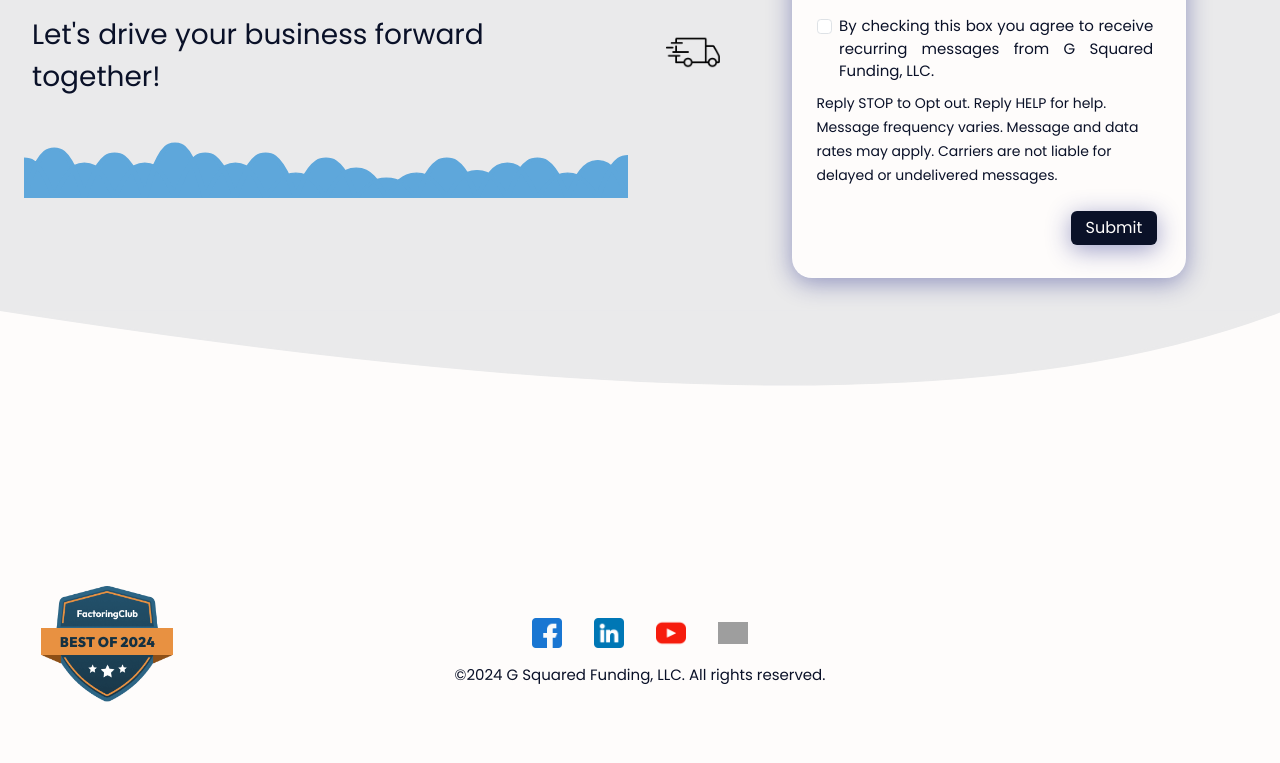
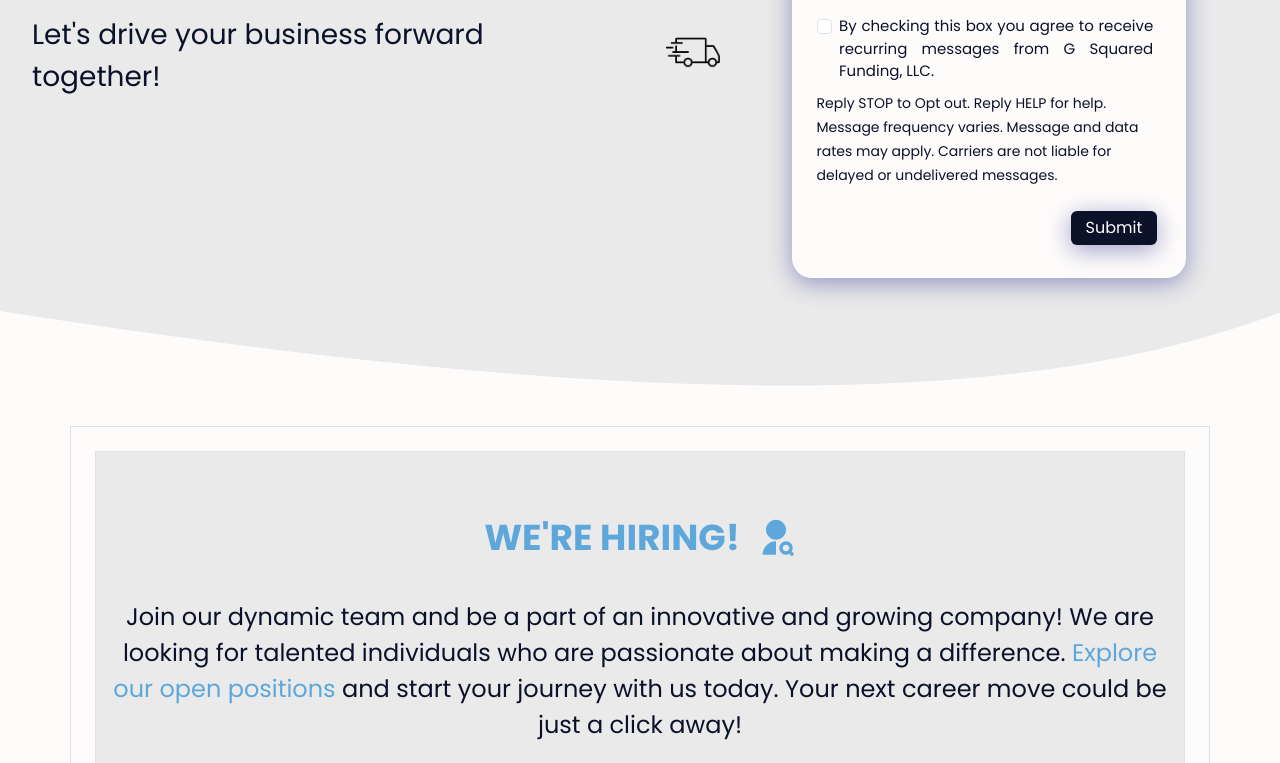
Before and after one commit to larigens/gsf, a React (Create React App) app in the folder client/: page / in a window 1280 px wide. Shown: the part 4577-5340 px from the top of the page. Before the commit the page ends 5291 px from the top, so only its background shows below. Built offline with nearby package versions, Linux system fonts and the light colour scheme; no server answers; grey boxes are pictures that could not be loaded.

Commit message:
chanegd design on working with gsf page and added we are hiring section in the homepage

```diff
--- a/client/src/App.css
+++ b/client/src/App.css
@@ -407,6 +407,10 @@ h1 {
 
 .border-right {
   border-right: var(--border-bottom) !important;
+}
+
+.border-left {
+  border-left: var(--border-bottom) !important;
 }
 
 
--- a/client/src/components/Application.jsx
+++ b/client/src/components/Application.jsx
@@ -23,8 +23,8 @@ export const Application = ({ pdf }) => {
                     </Link>
                 </Container>
             </Col>
-            <Col md={4}>
-                <Container className='mb-4'>
+            <Col md={4} className='border-left'>
+                <Container className='mb-4 ms-2'>
                     <h1 className="text-justify fw-bold">OR</h1>
                     <p className="mt-4 fs-24 fw-semibold">1. Fill out the application online</p>
 
--- a/client/src/pages/Home.jsx
+++ b/client/src/pages/Home.jsx
@@ -15,6 +15,7 @@ import { BiHappy } from "react-icons/bi";
 
 import { RiDoubleQuotesL } from "react-icons/ri";
 import { RiDoubleQuotesR } from "react-icons/ri";
+import { RiUserSearchFill } from "react-icons/ri";
 
 import wallet from '../assets/icons/wallet.png';
 import rightArrow from '../assets/icons/right-arrow.png';
@@ -50,6 +51,7 @@ const Home = () => {
         <TestimonialsSection theme={theme} classNames={classNames} variant={variant} />
         <TransitionSection theme={theme} classNames={classNames} />
         <MissionSection theme={theme} classNames={classNames} />
+        <CareerSection theme={theme} classNames={classNames} />
       </Layout >
     </>
   );
@@ -368,32 +370,7 @@ const MissionSection = ({ theme, classNames }) => {
               </motion.div>
             </Container>
             {/* Change that to a road? */}
-            <svg id="clouds" xmlns="http://www.w3.org/2000/svg" version="1.1" width="100%" height="100" viewBox="0 0 100 100" preserveAspectRatio="none">
-              <path d="M-5 100 Q 0 20 5 100 Z
-						 M0 100 Q 5 0 10 100
-						 M5 100 Q 10 30 15 100
-						 M10 100 Q 15 10 20 100
-						 M15 100 Q 20 30 25 100
-						 M20 100 Q 25 -10 30 100
-						 M25 100 Q 30 10 35 100
-						 M30 100 Q 35 30 40 100
-						 M35 100 Q 40 10 45 100
-						 M40 100 Q 45 50 50 100
-						 M45 100 Q 50 20 55 100
-						 M50 100 Q 55 40 60 100
-						 M55 100 Q 60 60 65 100
-						 M60 100 Q 65 50 70 100
-						 M65 100 Q 70 20 75 100
-						 M70 100 Q 75 45 80 100
-						 M75 100 Q 80 30 85 100
-						 M80 100 Q 85 20 90 100
-						 M85 100 Q 90 50 95 100
-						 M90 100 Q 95 25 100 100
-						 M95 100 Q 100 15 105 100 Z"
-                className='accent-fill'
-              >
-              </path>
-            </svg>
+
           </Col>
           <Col xs={12} sm={6} md={4} className="my-auto mx-auto">
             <ContactForm />
@@ -407,4 +384,21 @@ const MissionSection = ({ theme, classNames }) => {
   );
 };
 
+const CareerSection = ({ theme, classNames }) => {
+  return (
+    <Container className='border my-3 p-3 d-flex justify-content-center'>
+      <Container className={classNames(theme === 'Light Mode' ? 'secondary-bg' : 'bg-dark-accent', 'py-5 mx-2 my-2 border')}>
+        <Container className='d-flex align-items-center text-center justify-content-center'>
+          <h2 className="fw-bold py-2 my-2 secondary-color fs-36">WE'RE HIRING!</h2>
+          <RiUserSearchFill className="secondary-color icon-40 ms-3" />
+        </Container>
+        <Row className="d-flex align-items-center radius-20 my-3 text-center justify-content-center">
+          <p className="mt-2 fs-24">Join our dynamic team and be a part of an innovative and growing company! We are looking for talented individuals who are passionate about making a difference. <Link to='careers' className='link-color hover-link-color'>Explore our open positions </Link>and start your journey with us today. Your next career move could be just a click away!</p>
+          <Link to='/careers/application' className='bordered-text hover-link-color fs-26'>Apply now!</Link>
+        </Row>
+      </Container>
+    </Container>
+  );
+};
+
 export default Home;
--- a/client/src/pages/Resources/Credit.jsx
+++ b/client/src/pages/Resources/Credit.jsx
@@ -23,7 +23,7 @@ export const Credit = () => {
 
                 <Row className="d-flex justify-content-center">
                     <Col md={4} className="text-center">
-                        <Image className="img-fluid" style={{ width: '350px', height: 'auto' }} src={creditck} alt="factors network webpage screenshot" />
+                        <Image className="img-fluid my-4 h-auto w-60"  src={creditck} alt="factors network webpage screenshot" />
                     </Col>
                     <Col md={8} className={classNames(theme === 'Light Mode' ? 'secondary-bg' : 'bg-dark-accent', 'me-auto p-5 radius-20')}>
                         <h2 className="secondary-color fw-bold my-2 fs-36 tracking-in-expand">Credit Services</h2>
--- a/client/src/pages/Resources/Resources.jsx
+++ b/client/src/pages/Resources/Resources.jsx
@@ -344,3 +344,21 @@ export const Resources = () => {
         );
     }
 }
+
+export const AppLink = ({ name, appStoreLink, playStoreLink }) => {
+    return (
+        <div className="my-3">
+            <p className="my-2 secondary-color fs-19">{name}</p>
+            <Row>
+                <Col>
+                    <a tabIndex="0" href={appStoreLink} target="_blank" rel="noopener noreferrer">
+                        <Image className="img-fluid me-2 icon-150 m-2" src="https://developer.apple.com/assets/elements/badges/download-on-the-app-store.svg" alt="Download on the App Store" />
+                    </a>
+                    <a tabIndex="0" href={playStoreLink} target="_blank" rel="noopener noreferrer">
+                        <Image className="img-fluid me-2 icon-150 m-2" src="https://upload.wikimedia.org/wikipedia/commons/thumb/7/78/Google_Play_Store_badge_EN.svg/2560px-Google_Play_Store_badge_EN.svg.png" alt="Get it on Google Play" />
+                    </a>
+                </Col>
+            </Row>
+        </div>
+    );
+}
--- a/client/src/pages/Resources/WorkingGSF.jsx
+++ b/client/src/pages/Resources/WorkingGSF.jsx
@@ -5,8 +5,12 @@ import { Link } from 'react-router-dom';
 import logo from '../../assets/logo.png';
 import postage from '../../assets/icons/postage-stamp.png';
 import stamp from '../../assets/icons/stamp.png';
+import { useTheme } from '../../components/ThemeContext';
 
 export const WorkingGSF = () => {
+    const { theme } = useTheme();
+    const classNames = (...classes) => classes.filter(Boolean).join(' ');
+
     const instructions = [
         {
             title: 'Is It Factorable?',
@@ -90,7 +94,7 @@ export const WorkingGSF = () => {
             <Container fluid className="mb-4 p-4">
                 <p className="fw-bold text-justify mb-4 fs-40">Working with GSF</p>
                 <Row className="text-justify mb-5">
-                    <Col md={8}>
+                    <Col md={8} className={classNames(theme === 'Light Mode' ? 'secondary-bg' : 'bg-dark-accent', 'px-3 py-4 radius-20')} >
                         <p className="fw-bold fs-26">Our Instructions</p>
                         {instructions.map((instruction, index) => (
                             <Container fluid key={index} className='my-3'>
@@ -109,13 +113,12 @@ export const WorkingGSF = () => {
                             </Container>
                         ))}
                     </Col>
-                    <Col md={4} className="text-center">
-                        <Image className='img-fluid icon-color mx-2' src={logo} alt="gsf logo" />
+                    <Col md={4} className="text-center my-3">
+                        <Image className='img-fluid icon-color mx-2 mb-5' src={logo} alt="gsf logo" />
+                        <Link className='bordered-text fs-28 my-5' to="/apply-now">Sign Up Today!</Link>
+                        <p className='text-center fs-20 my-2'>If you have any questions, please feel free to call us at</p>
+                        <Link className='link-color hover-link-color fs-19 text-center' to="tel:+18889427253">+1-888-942-7253</Link>
                     </Col>
-                </Row>
-                <Row className="text-center mt-5">
-                    <Link className='bordered-text fs-19 mb-2' to="/apply-now">Sign Up Today!</Link>
-                    <p className='text-center fs-18'>If you have any questions, please feel free to call us at <Link className='link-color hover-link-color' to="tel:+18889427253">+1-888-942-7253</Link></p>
                 </Row>
             </Container>
         </>
```
Also changed, not shown: client/src/pages/Resources/Portal.jsx (+17 -5 lines).
